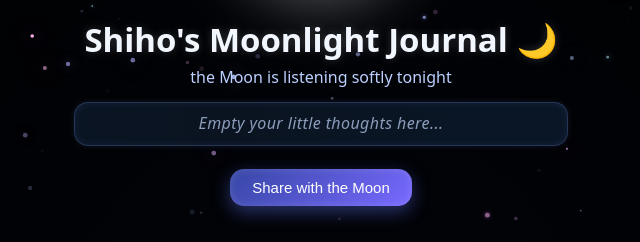
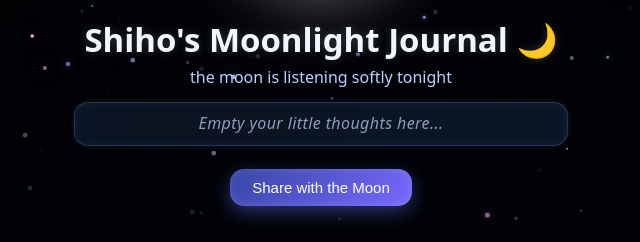
Before and after one commit to rabbitchummy2/moonlight-journal, a plain HTML site: page index.html in a window 1280 px wide. Shown: the part 319-561 px from the top of the page, 319-959 px from the left. Drawn offline with Linux system fonts and the light colour scheme.

Commit message:
Update index.html

```diff
--- a/index.html
+++ b/index.html
@@ -20,7 +20,7 @@
 
     <!-- Title & subtitle -->
     <h1 class="title">Shiho's Moonlight Journal 🌙</h1>
-    <p class="subtitle">the Moon is listening softly tonight</p>
+    <p class="subtitle">the moon is listening softly tonight</p>
 
     <!-- Journal box -->
     <textarea id="entry" placeholder="Empty your little thoughts here..."></textarea>
```
